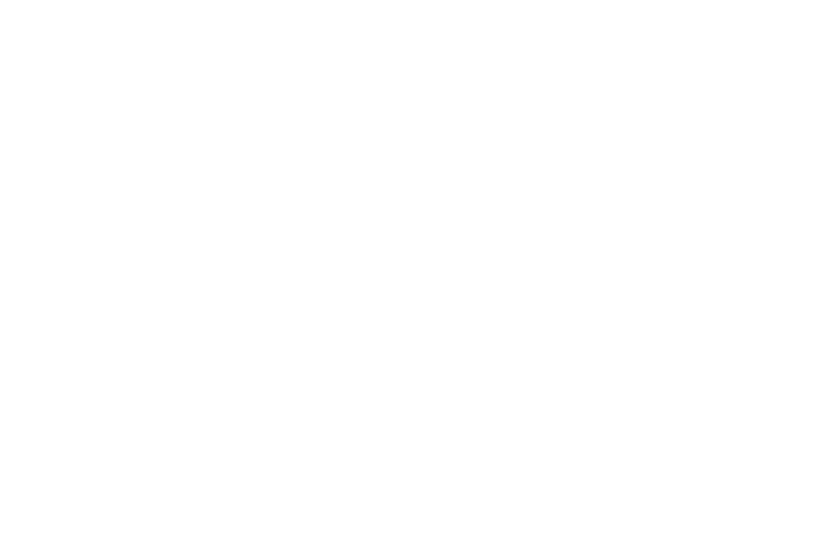
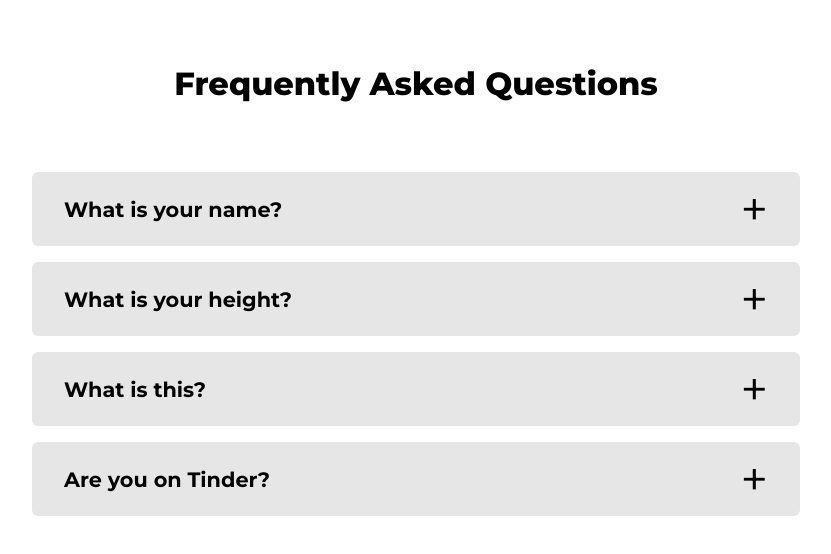
Before and after one commit to ajajaj2807/abhinv, a React (Create React App) app: page /faq in a window 1280 px wide. Shown: the top 554 px of the page, without its empty margins (224-1055 px from the left). Built offline with nearby package versions, Linux system fonts and the light colour scheme.

Commit message:
created all the needed routes, made FAQ page

```diff
--- a/src/App.js
+++ b/src/App.js
@@ -1,19 +1,17 @@
 import React, { useState } from "react";
-import "./App.scss";
+import "./styles/App.scss";
 import Menu from "./comps/Menu";
-import {
-  BrowserRouter as Router,
-  Route,
-  Switch,
-  Link,
-  useLocation,
-} from "react-router-dom";
+import Faq from './comps/Faq'
+import Contact from './comps/Contact'
+import Credentials from './comps/Credentials'
+import Proposals from './comps/Proposals'
+import { Route, Switch, Link, useLocation } from "react-router-dom";
 import Suggest from "./comps/Suggest";
 import { ReactComponent as CloseIcon } from "./icons/close.svg";
 import { ReactComponent as MenuIcon } from "./icons/menu.svg";
 import { ReactComponent as ArrowIcon } from "./icons/arrow.svg";
 import { motion, AnimatePresence } from "framer-motion";
-import {pageTransitions} from './animations'
+import { pageTransitions } from "./animations";
 
 function Home() {
   const [open, setOpen] = useState(false);
@@ -45,7 +43,7 @@
         </span>
       </div>
       <div className="btn-group">
-        <Link to="/">
+        <Link to="/proposals">
           Proposals <ArrowIcon />
         </Link>
         <Link to="/suggest">
@@ -65,6 +63,10 @@
         <Switch location={location} key={location.pathname}>
           <Route path="/" exact component={Home} />
           <Route path="/suggest" component={Suggest} />
+          <Route path="/proposals" component={Proposals} />
+          <Route path="/contact" component={Contact} />
+          <Route path="/credentials" component={Credentials} />
+          <Route path="/faq" component={Faq} />
         </Switch>
       </AnimatePresence>
     </div>
--- /dev/null
+++ b/src/comps/Contact.js
@@ -0,0 +1,16 @@
+import React from "react";
+import { motion } from "framer-motion";
+import { pageTransitions } from "../animations";
+
+export default function Contact() {
+  return (
+    <motion.div
+      initial="enter"
+      exit="exit"
+      animate="in"
+      variants={pageTransitions}
+    >
+      Contact
+    </motion.div>
+  );
+}
--- /dev/null
+++ b/src/comps/Credentials.js
@@ -0,0 +1,16 @@
+import React from "react";
+import { motion } from "framer-motion";
+import { pageTransitions } from "../animations";
+
+export default function Credentials() {
+  return (
+    <motion.div
+      initial="enter"
+      exit="exit"
+      animate="in"
+      variants={pageTransitions}
+    >
+      Credentials
+    </motion.div>
+  );
+}
--- /dev/null
+++ b/src/comps/Faq.js
@@ -0,0 +1,25 @@
+import React from "react";
+import { motion } from "framer-motion";
+import { pageTransitions } from "../animations";
+import '../styles/faq.scss'
+import Question from './Questions'
+
+export default function faq() {
+  return (
+    <motion.div
+      initial="enter"
+      exit="exit"
+      animate="in"
+      variants={pageTransitions}
+      className="page-wrapper"
+    >
+      <h1 className="title">Frequently Asked Questions</h1>
+      <div className="faq-container">
+        <Question q="What is your name?" a="My name is Oliver Queen" />
+        <Question q="What is your height?" a="I am 7 feet tall" />
+        <Question q="What is this?" a="This is shit" />
+        <Question q="Are you on Tinder?" a="Yes babe, I am." />
+      </div>
+    </motion.div>
+  );
+}
--- a/src/comps/Menu.js
+++ b/src/comps/Menu.js
@@ -68,12 +68,12 @@
         className="menu-content"
       >
         <motion.div
-          initial={{ x: -100, opacity: 0 }}
-          animate={{ x: 0, opacity: 1, transition: { delay: 1 } }}
+          initial={{ x: -30, opacity: 0 }}
+          animate={{ x: 0, opacity: 1, transition: { duration:0.5, delay: 1 } }}
           className="menu-content-social"
         >
           <div className="btns">
-            <Link className="btn" to="/">
+            <Link className="btn" to="/proposals">
               <div className="arrow">
                 <ArrowIcon />
               </div>
@@ -105,7 +105,7 @@
           </div>
         </motion.div>
         <motion.div
-          initial={{ x: -50, opacity: 0 }}
+          initial={{ x: -30, opacity: 0 }}
           animate={{
             x: 0,
             opacity: 1,
@@ -113,10 +113,9 @@
           }}
           className="menu-content-nav"
         >
-          <motion.a href="#">About</motion.a>
-          <motion.a href="#">Credentials</motion.a>
-          <motion.a href="#">Contact</motion.a>
-          <motion.a href="#">FAQ</motion.a>
+          <Link to="/credentials">Credentials</Link>
+          <Link to="/faq">FAQ</Link>
+          <Link to="/contact">Contact</Link>
         </motion.div>
       </motion.div>
     </div>
--- /dev/null
+++ b/src/comps/Proposals.js
@@ -0,0 +1,16 @@
+import React from "react";
+import { motion } from "framer-motion";
+import { pageTransitions } from "../animations";
+
+export default function Proposals() {
+  return (
+    <motion.div
+      initial="enter"
+      exit="exit"
+      animate="in"
+      variants={pageTransitions}
+    >
+      Proposals
+    </motion.div>
+  );
+}
--- /dev/null
+++ b/src/comps/Questions.js
@@ -0,0 +1,24 @@
+import React, { useState } from "react";
+import { motion } from "framer-motion";
+
+export default function Questions({ q, a }) {
+  const [open, setOpen] = useState(false);
+
+  return (
+    <div className="faq-single" onClick={() => setOpen(!open)}>
+      <div className="head">
+        <span className="question">{q}</span>
+        <span className="icon" style={{ transform: `rotateZ(${open ? 45 : 0}deg)` }}>+</span>
+      </div>
+      {open ? (
+        <motion.span
+          initial={{ scaleY: 0, transformOrigin: 'top', opacity: 0 }}
+          animate={{ scaleY: 1, opacity: 1, transition:{damping:0} }}
+          className="answer"
+        >
+          {a}
+        </motion.span>
+      ) : null}
+    </div>
+  );
+}
--- a/src/comps/Suggest.js
+++ b/src/comps/Suggest.js
@@ -1,5 +1,5 @@
 import React, { useState } from "react";
-import "../suggest.scss";
+import "../styles/suggest.scss";
 import { motion } from "framer-motion";
 import { firestore } from "../firebase";
 import { ReactComponent as SuccessIcon } from "../icons/success.svg";
@@ -20,6 +20,7 @@
     const createdAt = Date.parse(Date());
     const post = { ...data, time: createdAt };
     const docRef = await firestore.collection("responses").add(post);
+    // eslint-disable-next-line no-unused-vars
     const doc = await docRef.get();
 
     setSlide(3);
--- a/src/App.scss
+++ b/src/styles/App.scss
@@ -195,3 +195,16 @@
     }
   }
 }
+
+.page-wrapper{
+  display: flex;
+  flex-direction: column;
+  padding: 2rem;
+  width: 70%;
+  margin: 0 auto;
+  .title{
+    text-align: center;
+    font-weight: 800;
+    margin-top: 2rem;
+  }
+}
--- /dev/null
+++ b/src/styles/faq.scss
@@ -0,0 +1,42 @@
+.faq-container {
+  display: flex;
+  flex-direction: column;
+  padding: 2rem;
+}
+
+.faq-single {
+  cursor: pointer;
+  padding: 0.5rem 2rem;
+  background-color: #e6e6e6;
+  margin-top: 1rem;
+  border-radius: 6px;
+  transition: all ease-in-out 100ms;
+  &:hover {
+    background-color: #d6d6d6;
+  }
+  .head {
+    position: relative;
+    display: flex;
+    justify-content: space-between;
+    align-items: center;
+    .icon {
+      font-size: 3rem;
+      transition: all ease-in-out 120ms;
+      user-select: none; /* standard syntax */
+      -webkit-user-select: none; /* webkit (safari, chrome) browsers */
+      -moz-user-select: none; /* mozilla browsers */
+      -khtml-user-select: none; /* webkit (konqueror) browsers */
+      -ms-user-select: none; /* IE10+ */
+    }
+  }
+  .question {
+    font-weight: 700;
+    font-size: 1.3rem;
+  }
+  .answer {
+    display: block;
+    padding: 1rem 0;
+    font-size: 1.2rem;
+    font-weight: 500;
+  }
+}
```
Also changed, not shown: src/styles/suggest.scss (renamed from src/suggest.scss).
